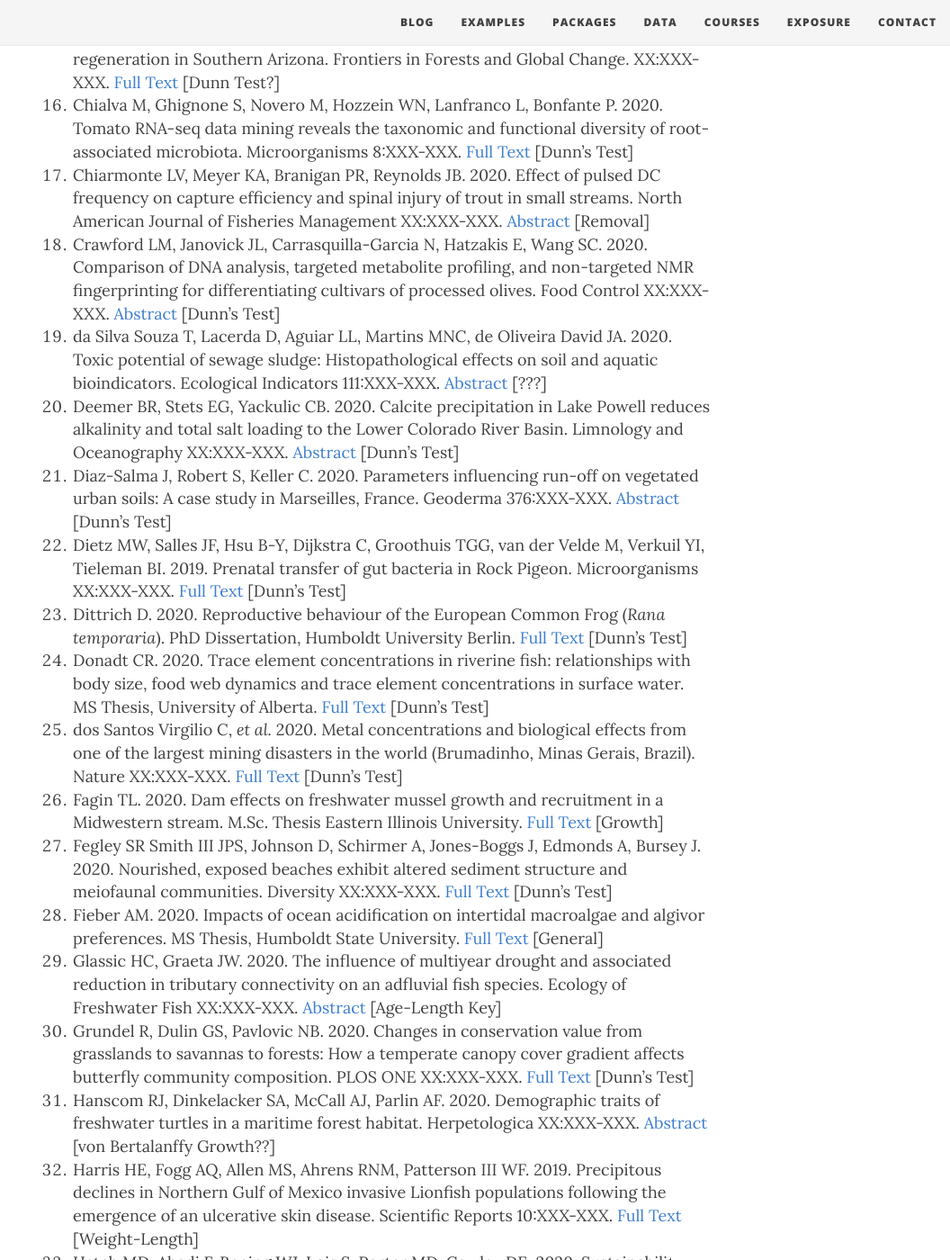
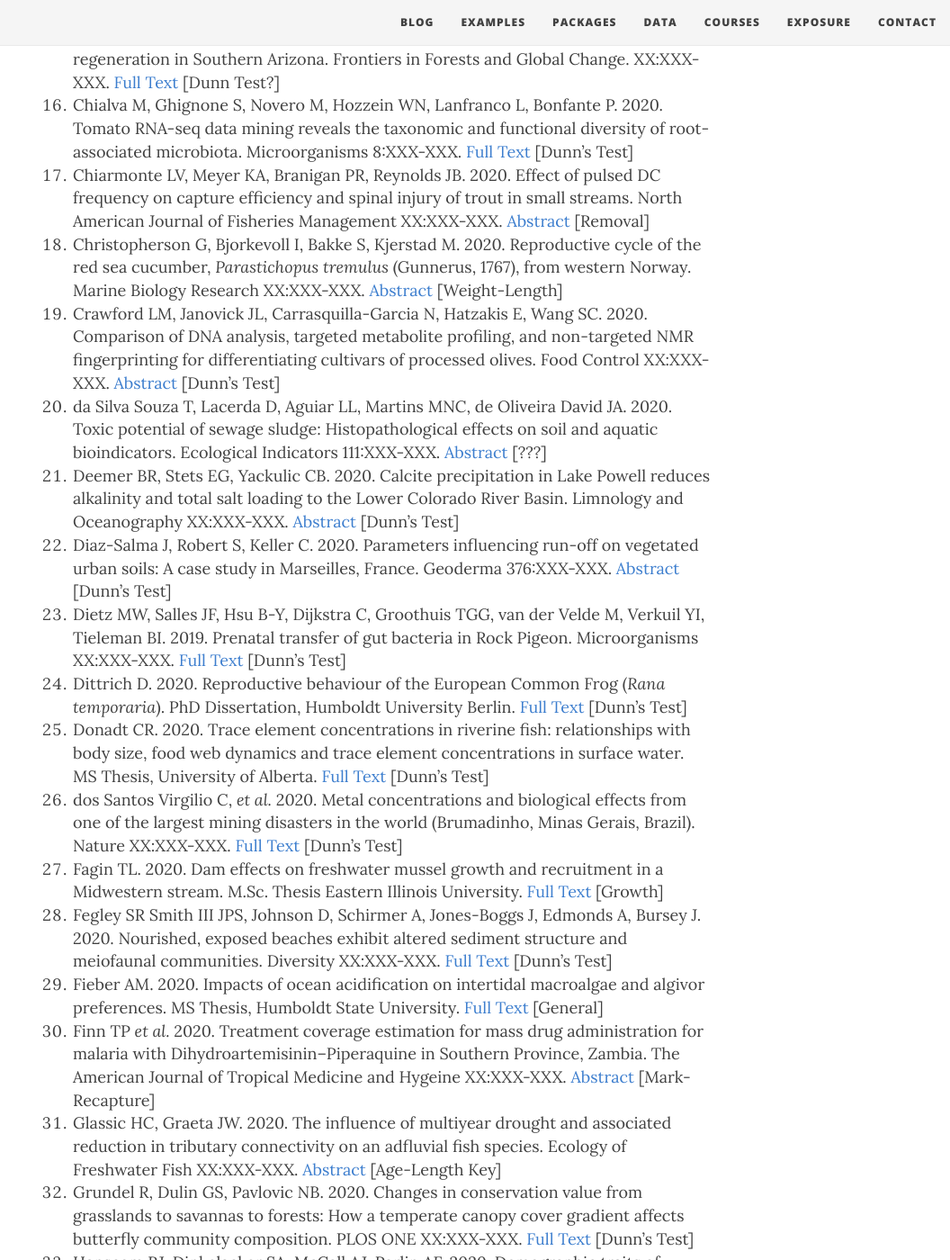
Before and after one commit to droglenc/fishR, a Jekyll site: the page built from exposure/exposure-citations20.md, in a window 1280 px wide and 1400 px high, scrolled down 1553 px. Shown: the whole window at 90% size, without its empty margins (224-1280 px from the left). Built offline with Jekyll 4.4.1, drawn with Linux system fonts in a browser that asks for light colours; nearby versions of some CDN libraries; some of the changed text lies outside the part shown.

Commit message:
Update exposure-citations20.md

```diff
--- a/exposure/exposure-citations20.md
+++ b/exposure/exposure-citations20.md
@@ -25,6 +25,7 @@
 1. Candida dos Santos Prestes NC, *et al.* 2020. Fire effects on understory forest regeneration in Southern Arizona. Frontiers in Forests and Global Change. XX:XXX-XXX. [Full Text](http://sites.exeter.ac.uk/tedfeldpausch/files/2020/02/Prestes_Fire-effects-understory-forest-regeneration-southern-Amazonia.pdf) [Dunn Test?]
 1. Chialva M, Ghignone S, Novero M, Hozzein WN, Lanfranco L, Bonfante P. 2020. Tomato RNA-seq data mining reveals the taxonomic and functional diversity of root-associated microbiota. Microorganisms 8:XXX-XXX. [Full Text](https://www.mdpi.com/2076-2607/8/1/38/pdf) [Dunn's Test]
 1. Chiarmonte LV, Meyer KA, Branigan PR, Reynolds JB. 2020. Effect of pulsed DC frequency on capture efficiency and spinal injury of trout in small streams. North American Journal of Fisheries Management XX:XXX-XXX. [Abstract](https://afspubs.onlinelibrary.wiley.com/doi/abs/10.1002/nafm.10440) [Removal]
+1. Christopherson G, Bjorkevoll I, Bakke S, Kjerstad M. 2020. Reproductive cycle of the red sea cucumber, *Parastichopus tremulus* (Gunnerus, 1767), from western Norway. Marine Biology Research XX:XXX-XXX. [Abstract](https://imarest.tandfonline.com/doi/abs/10.1080/17451000.2020.1781188#.XwkirOdOmUk) [Weight-Length]
 1. Crawford LM, Janovick JL, Carrasquilla-Garcia N, Hatzakis E, Wang SC. 2020. Comparison of DNA analysis, targeted metabolite profiling, and non-targeted NMR fingerprinting for differentiating cultivars of processed olives. Food Control XX:XXX-XXX. [Abstract](https://www.sciencedirect.com/science/article/abs/pii/S0956713520301808) [Dunn's Test]
 1. da Silva Souza T, Lacerda D, Aguiar LL, Martins MNC, de Oliveira David JA. 2020. Toxic potential of sewage sludge: Histopathological effects on soil and aquatic bioindicators. Ecological Indicators 111:XXX-XXX. [Abstract](https://www.sciencedirect.com/science/article/abs/pii/S1470160X19309756) [???]
 1. Deemer BR, Stets EG, Yackulic CB. 2020. Calcite precipitation in Lake Powell reduces alkalinity and total salt loading to the Lower Colorado River Basin. Limnology and Oceanography XX:XXX-XXX. [Abstract](https://aslopubs.onlinelibrary.wiley.com/doi/abs/10.1002/lno.11399) [Dunn's Test]
@@ -36,6 +37,7 @@
 1. Fagin TL. 2020. Dam effects on freshwater mussel growth and recruitment in a Midwestern stream. M.Sc. Thesis Eastern Illinois University. [Full Text](https://thekeep.eiu.edu/cgi/viewcontent.cgi?article=5769&context=theses) [Growth]
 1. Fegley SR Smith III JPS, Johnson D, Schirmer A, Jones-Boggs J, Edmonds A, Bursey J. 2020. Nourished, exposed beaches exhibit altered sediment structure and meiofaunal communities. Diversity XX:XXX-XXX. [Full Text](https://www.mdpi.com/1424-2818/12/6/245/pdf) [Dunn's Test]
 1. Fieber AM. 2020. Impacts of ocean acidification on intertidal macroalgae and algivor preferences. MS Thesis, Humboldt State University. [Full Text](https://digitalcommons.humboldt.edu/cgi/viewcontent.cgi?article=1416&context=etd) [General]
+1. Finn TP *et al.* 2020. Treatment coverage estimation for mass drug administration for malaria with Dihydroartemisinin–Piperaquine in Southern Province, Zambia. The American Journal of Tropical Medicine and Hygeine XX:XXX-XXX. [Abstract](http://www.ajtmh.org/content/journals/10.4269/ajtmh.19-0665) [Mark-Recapture]
 1. Glassic HC, Graeta JW. 2020. The influence of multiyear drought and associated reduction in tributary connectivity on an adfluvial fish species. Ecology of Freshwater Fish XX:XXX-XXX. [Abstract](https://onlinelibrary.wiley.com/doi/abs/10.1111/eff.12535) [Age-Length Key]
 1. Grundel R, Dulin GS, Pavlovic NB. 2020. Changes in conservation value from grasslands to savannas to forests: How a temperate canopy cover gradient affects butterfly community composition. PLOS ONE XX:XXX-XXX. [Full Text](https://journals.plos.org/plosone/article?id=10.1371/journal.pone.0234139) [Dunn's Test]
 1. Hanscom RJ, Dinkelacker SA, McCall AJ, Parlin AF. 2020. Demographic traits of freshwater turtles in a maritime forest habitat. Herpetologica XX:XXX-XXX. [Abstract](https://www.hljournals.org/doi/abs/10.1655/Herpetologica-D-19-00037.1) [von Bertalanffy Growth??]
@@ -63,6 +65,7 @@
 1. McElhoe JA, Holland MM. 2020. Characterization of background noise in MiSeq MPS data when sequencing human mitochondrial DNA from various sample sources and library preparation methods. Mitochondrion XX:XXX-XXX. [Abstract](https://www.sciencedirect.com/science/article/abs/pii/S1567724919302028) [???]
 1. Mermer A, Kumas M, Mutlu HS, Cicek K. 2020. Age structure of a population of *Chalcides ocellatus* (Forskål, 1775) (Sauria: Scincidae) in Mediterranean Anatolia. Zoology in the Middle East XX:XXX-XXX. [Abstract](https://www.tandfonline.com/doi/full/10.1080/09397140.2020.1781362) [von Bertalanffy Growth]
 1. Molina JM, Finotto L, Walker TI, Reina RD. 2020. The effect of gillnet capture on the metabolic rate of two shark species with contrasting lifestyles. Journal of Experimental Marine Biology and Ecology 526:XXX-XXX. [Abstract](https://www.sciencedirect.com/science/article/pii/S002209811930245X) [???]
+1. Molina JT, Crane DP, Bell L. 2020. Accuracy of concert versus independent age estimates made from anal fin rays of Muskellunge. North American Journal of Fisheries Management XX:XXX-XXX. [Abstract](https://www.researchgate.net/publication/342511475_Accuracy_of_Concert_Versus_Independent_Age_Estimates_made_from_Anal_Fin_Rays_of_Muskellunge) [???]
 1. Munro HL, *et al.* 2020. Electrophysiological and behavioral responses *Dendroctonus frontalis* and *D. terebrans* (Coleoptera: Curculionidae) to resin odors of host pines (*Pinus* spp.). Chemoecology XX:XXX-XXX. [Abstract](https://link.springer.com/article/10.1007/s00049-020-00311-7) [???]
 1. Munsch SH, Greene CM, Johnson RC, Sattherwaite WH, Imaki H, Brandes PL, O'Farrell MR. 2020. Science for integrative management of a diadromous fish stock: interdependencies of fisheries, flow, and habitat restoration. Canadian Journal of Fisheries and Aquatic Sciences XX:XXX-XXX. [Abstract](https://www.nrcresearchpress.com/doi/abs/10.1139/cjfas-2020-0075#.Xt-hqudOmUk) [???]
 1. Nakewski J, *et al.* 2020. αvβ8 integrin-expression by BATF3-dependent dendritic cells facilitates early IgA responses to Rotavirus. MucosaImmunology XX:XXX-XXX. [Full Text](https://www.nature.com/articles/s41385-020-0276-8) [Dunn's Test]
@@ -70,6 +73,7 @@
 1. Nepal V, Fabrizio MC, Connelly WJ. Phenotypic plasticity in life-history characteristics of invasive Blue Catfish, *Ictalurus furcatus*. Fisheries Research XX:XXX-XXX. [Abstract](https://www.sciencedirect.com/science/article/abs/pii/S0165783620301673) [???]
 . Oesterwind D, Bobowski BTC, Brunsch A, Laptikhovsky V, van Hal R, Sell AF, Pierce GJ. 2020. First evidence of a new spawning stock of *Illex coindetii* in the North Sea (NE-Atlantic). Fisheries Research 221:XXX-XXX. [Abstract](https://www.sciencedirect.com/science/article/pii/S0165783619302395) [Growth]
 1. Okpei P, Aggrey-Fynn J, Okyere I. 2020. Growth, mortality, ovarian maturity, and exploitation of the Guinea shrimp, *Holthuispenaeopsis atlantica* (Balss, 1914) (Decapoda: Dendrobranchiata: Penaeidae) in inshore waters of Ghana, West Africa. Journal of Crustacean Biology XX:XXX-XXX. [Full Text](https://academic.oup.com/jcb/advance-article/doi/10.1093/jcbiol/ruaa010/5813135) [Maturity]
+1. Pearson J. 2020. Carp, Climate, and Water Quality: Applying Systems Modeling to Ecosystem Recovery in Malheur Lake, Oregon. PhD Dissertation, Oregon State University. [Full Text](https://ir.library.oregonstate.edu/downloads/8336h8146) [von Bertalanffy Growth; Weight-Length]
 1. Pellowe KE, Leslie HM. 2020. Size-selective fishing leads to trade-offs between fishery productivity and reproductive capacity. Ecosphere XX:XXX-XXX. [Full Text](https://esajournals.onlinelibrary.wiley.com/doi/pdf/10.1002/ecs2.3071) [General]
 1. Perez-Hernandez *et al.* 2020. Diversity of *amoA* and *pmoA* genes in extremely saline alkaline soils of the former Lake Texcoco. Geomicrobiology Journal XX:XXX-XXX. [Abstract](https://www.tandfonline.com/doi/abs/10.1080/01490451.2020.1779417) [Dunn's Test]
 1. Pinero-Rodriquez MJ, Diaz-Paniagua C, Gomez-Mestre I. 2020. Movement patterns, maximum distances traveled and microhabitat selection of spadefoot toad tadpoles in temporary ponds. Amphibia-Reptilia XX:XXX-XXX. [Abstract](https://brill.com/view/journals/amre/aop/article-10.1163-15685381-bja10017/article-10.1163-15685381-bja10017.xml) [???]
```
Also changed, not shown: other parts of exposure/exposure-citations20.md (+1 -1 lines).
